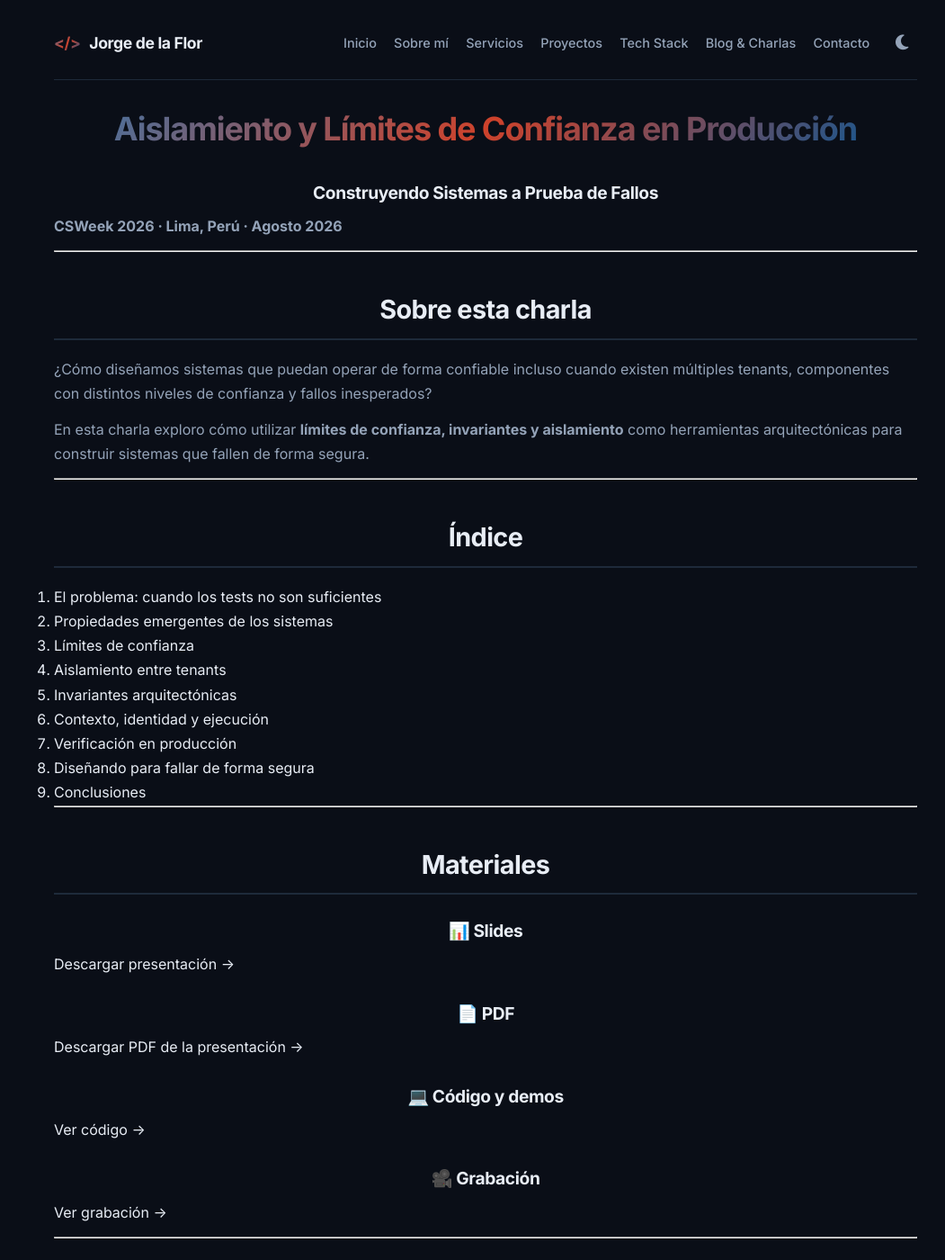
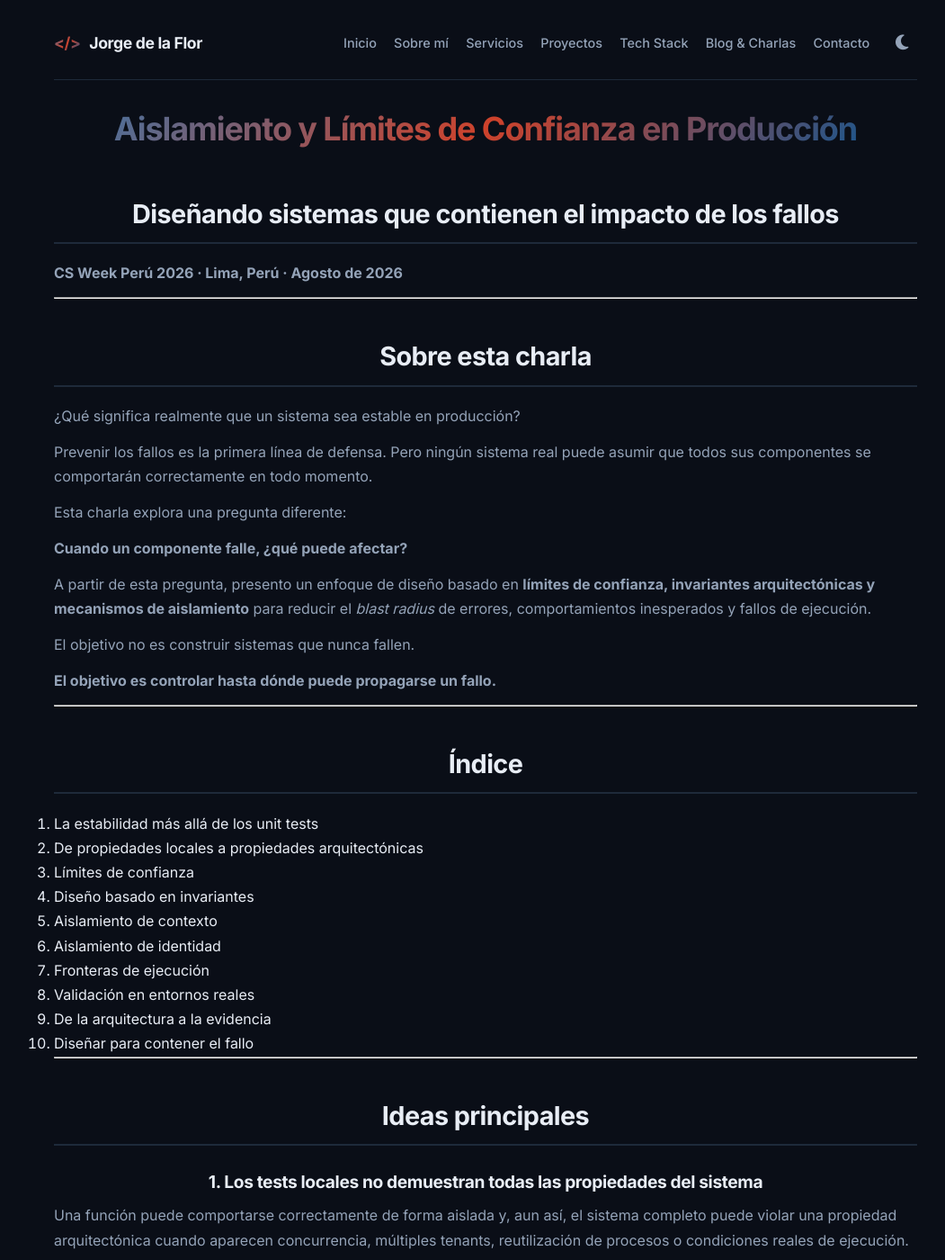
Before and after one commit to Jorge-de-la-Flor/Jorge-de-la-Flor.github.io, a Jekyll site: the page built from md_pages/talks/csweek-2026/index.md, in a window 1280 px wide and 1400 px high. Shown: the whole window at 90% size, without its empty margins (100-1151 px from the left). Built offline with Jekyll 4.4.1, drawn with Linux system fonts in a browser that asks for light colours; some of the changed text lies outside the part shown.

Commit message:
chore: ue: update several .mds

````diff
--- a/md_pages/talks/csweek-2026/index.md
+++ b/md_pages/talks/csweek-2026/index.md
@@ -1,82 +1,169 @@
 ---
 layout: default
-title: "Aislamiento y Límites de Confianza en Producción — CSWeek 2026"
+title: "Aislamiento y Límites de Confianza en Producción — CS Week Perú 2026"
+description: "Diseñando sistemas que contienen el impacto de los fallos mediante límites de confianza, invariantes y aislamiento."
 ---
 
 # Aislamiento y Límites de Confianza en Producción
 
-### Construyendo Sistemas a Prueba de Fallos
+## Diseñando sistemas que contienen el impacto de los fallos
 
-**CSWeek 2026 · Lima, Perú · Agosto 2026**
+**CS Week Perú 2026 · Lima, Perú · Agosto de 2026**
 
 ---
 
 ## Sobre esta charla
 
-¿Cómo diseñamos sistemas que puedan operar de forma confiable incluso cuando
-existen múltiples tenants, componentes con distintos niveles de confianza
-y fallos inesperados?
+¿Qué significa realmente que un sistema sea estable en producción?
 
-En esta charla exploro cómo utilizar **límites de confianza, invariantes y
-aislamiento** como herramientas arquitectónicas para construir sistemas que
-fallen de forma segura.
+Prevenir los fallos es la primera línea de defensa. Pero ningún sistema real puede asumir que todos sus componentes se comportarán correctamente en todo momento.
+
+Esta charla explora una pregunta diferente:
+
+> **Cuando un componente falle, ¿qué puede afectar?**
+
+A partir de esta pregunta, presento un enfoque de diseño basado en **límites de confianza, invariantes arquitectónicas y mecanismos de aislamiento** para reducir el _blast radius_ de errores, comportamientos inesperados y fallos de ejecución.
+
+El objetivo no es construir sistemas que nunca fallen.
+
+> **El objetivo es controlar hasta dónde puede propagarse un fallo.**
 
 ---
 
 ## Índice
 
-1. El problema: cuando los tests no son suficientes
-2. Propiedades emergentes de los sistemas
+1. La estabilidad más allá de los unit tests
+2. De propiedades locales a propiedades arquitectónicas
 3. Límites de confianza
-4. Aislamiento entre tenants
-5. Invariantes arquitectónicas
-6. Contexto, identidad y ejecución
-7. Verificación en producción
-8. Diseñando para fallar de forma segura
-9. Conclusiones
+4. Diseño basado en invariantes
+5. Aislamiento de contexto
+6. Aislamiento de identidad
+7. Fronteras de ejecución
+8. Validación en entornos reales
+9. De la arquitectura a la evidencia
+10. Diseñar para contener el fallo
 
 ---
 
-## Materiales
+## Ideas principales
 
-### 📊 Slides
+### 1. Los tests locales no demuestran todas las propiedades del sistema
 
-[Descargar presentación →](...)
+Una función puede comportarse correctamente de forma aislada y, aun así, el sistema completo puede violar una propiedad arquitectónica cuando aparecen concurrencia, múltiples tenants, reutilización de procesos o condiciones reales de ejecución.
 
-### 📄 PDF
-
-[Descargar PDF de la presentación →](...)
-
-### 💻 Código y demos
-
-[Ver código →](...)
-
-### 🎥 Grabación
-
-[Ver grabación →](...)
+Los unit tests siguen siendo fundamentales, pero algunas propiedades deben evaluarse a nivel del sistema.
 
 ---
 
-## Recursos
+### 2. Un límite de confianza define qué estamos dispuestos a asumir
 
-- Artículos relacionados
-- Repositorios
-- Documentación
-- Referencias utilizadas durante la charla
+Un _Trust Boundary_ es una frontera explícita donde cambia lo que el sistema está dispuesto a asumir.
+
+Para analizar una frontera podemos plantear tres preguntas:
+
+- **Invariante:** ¿Qué propiedad queremos preservar?
+- **Mecanismo:** ¿Qué control técnico la impone?
+- **Evidencia:** ¿Cómo verificamos que se mantiene bajo las condiciones evaluadas?
+
+Diseñar una frontera no demuestra automáticamente que funciona.
 
 ---
 
-## Ponente
+### 3. Las invariantes definen lo que el sistema no debería romper
 
-**Jorge de la Flor**
+Una invariante es una propiedad que el sistema debe preservar durante su ejecución bajo las condiciones definidas por el diseño.
 
-Software & Cyber-Physical Systems Developer
+En esta arquitectura, el análisis se centra en tres ámbitos:
 
-Arquitectura de sistemas · Sistemas distribuidos · Software embebido ·
-Ingeniería de lenguajes
+| Ámbito        | Propiedad                                                                  |
+| ------------- | -------------------------------------------------------------------------- |
+| **Contexto**  | Una ejecución no debe contaminar el contexto lógico de otra                |
+| **Identidad** | Una operación debe permanecer ligada al ámbito criptográfico esperado      |
+| **Ejecución** | Un fallo debe permanecer contenido dentro del ámbito de ejecución definido |
 
-[Sobre mí →](/md_pages/about/)
+Tres propiedades.
+
+Tres fronteras.
+
+Un mismo objetivo:
+
+> **Limitar qué puede afectar un fallo o una ejecución fuera de lo esperado.**
 
 ---
 
-[← Volver a Charlas](/md_pages/posts/#talks)
+# Las tres fronteras
+
+## Contexto — Aislamiento lógico
+
+En runtimes asíncronos, múltiples ejecuciones pueden intercalarse dentro del mismo proceso.
+
+El proceso puede ser compartido.
+
+El contexto lógico no debería serlo.
+
+El diseño utiliza mecanismos de contexto asociados a la ejecución para evitar que una petición observe o reutilice información perteneciente a otra.
+
+Sin embargo, esta frontera tiene un límite importante:
+
+> **El aislamiento lógico no equivale a aislamiento físico de memoria o de proceso.**
+
+Un mecanismo de contexto puede separar información entre ejecuciones, pero no constituye por sí mismo un sandbox de memoria ni una frontera del sistema operativo.
+
+---
+
+## Identidad — Aislamiento criptográfico
+
+Un dominio criptográfico demasiado amplio aumenta innecesariamente el _blast radius_ de un compromiso.
+
+La frontera de identidad busca limitar el ámbito criptográfico de cada operación y evitar que una operación utilice material perteneciente a otro contexto.
+
+La autenticidad e integridad tampoco resuelven por sí solas todos los problemas de una frontera de identidad.
+
+Cuando existe riesgo de retransmisión, deben considerarse también propiedades temporales y mecanismos que permitan detectar la reutilización de una operación dentro del ámbito definido.
+
+---
+
+## Ejecución — Contención física
+
+Cuando el aislamiento lógico ya no es suficiente, necesitamos una frontera de ejecución más fuerte.
+
+Separar ciclos de vida de ejecución permite limitar el impacto de un fallo dentro de un worker o componente secundario sobre el componente encargado de coordinar el sistema.
+
+Dependiendo de la infraestructura, esto puede involucrar:
+
+- procesos o contenedores independientes;
+- espacios de direcciones separados;
+- límites de CPU y memoria;
+- límites de concurrencia o throughput;
+- supervisión y recuperación.
+
+Pero una frontera de proceso tampoco representa aislamiento absoluto.
+
+Una dependencia compartida puede seguir convirtiéndose en un punto de propagación si no existen límites adicionales.
+
+> **Una frontera no elimina el riesgo. Define cómo lo contenemos.**
+
+---
+
+# De la arquitectura a la evidencia
+
+Una invariante teórica no constituye evidencia suficiente.
+
+El comportamiento de una arquitectura depende también del runtime, la concurrencia, la infraestructura y el entorno donde realmente se ejecuta.
+
+Por eso, el proceso de validación puede representarse como:
+
+```bash
+INVARIANTE
+    ↓
+MECANISMO
+    ↓
+IMPLEMENTACIÓN
+    ↓
+DESPLIEGUE
+    ↓
+VALIDACIÓN
+    ↓
+EVIDENCIA
+
+```
````
Also changed, not shown: _posts/2026-06-28-bienvenido-a-mi-blog.md (deleted, +0 -25 lines), md_pages/talks/csweek-2026/index copy.md (added, +82 -0 lines), _posts/pruebas_articulos.md (added), md_pages/talks/microsoft-build-2026/index.md (added).
